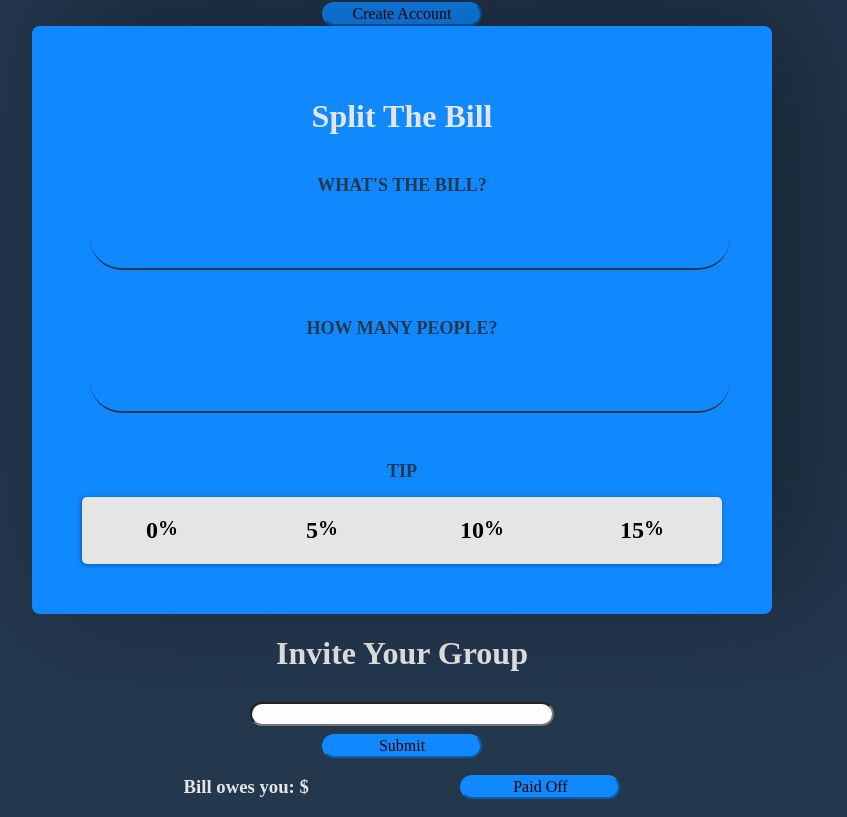
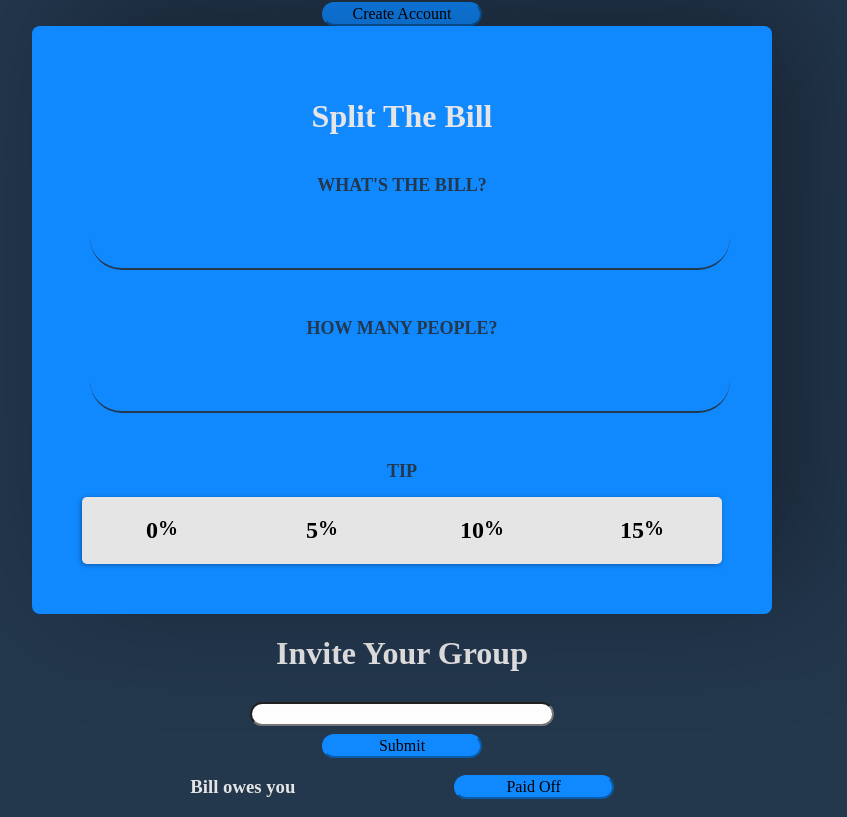
Before and after one commit to BW-Split-the-Bill/Frontend, a React (Create React App) app in the folder split-the-bill/: page / in a window 1280 px wide. Shown: the part 340-1157 px from the top of the page, without its empty margins (238-1085 px from the left). Built offline with nearby package versions, Linux system fonts and the light colour scheme.

Commit message:
if function no ammount

```diff
--- a/split-the-bill/src/PaidOrNot.js
+++ b/split-the-bill/src/PaidOrNot.js
@@ -5,14 +5,26 @@ const Paid = () => {
     const [owed, setOwed] = useState();
 
     const Done = () => {
-        setOwed(0);
+        setOwed('Paid');
     }
-    return(
-        <div className='owed'>
-            <h3>Bill owes you: ${owed}</h3>
-            <button className='owed' onClick={Done}>Paid Off</button>
-        </div>
-    )
+
+    if (owed === 'Paid') {
+        return (
+            <div className='owed'>
+                <h3>Bill is paid up</h3>
+                <button className='owed' onClick={Done}>Paid Off</button>
+            </div>
+        )
+    } else {
+        return(
+            <div className='owed'>
+                <h3>Bill owes you</h3>
+                <button className='owed' onClick={Done}>Paid Off</button>
+            </div>
+
+        )
+    }
+
 }
 
 export default Paid;
```
